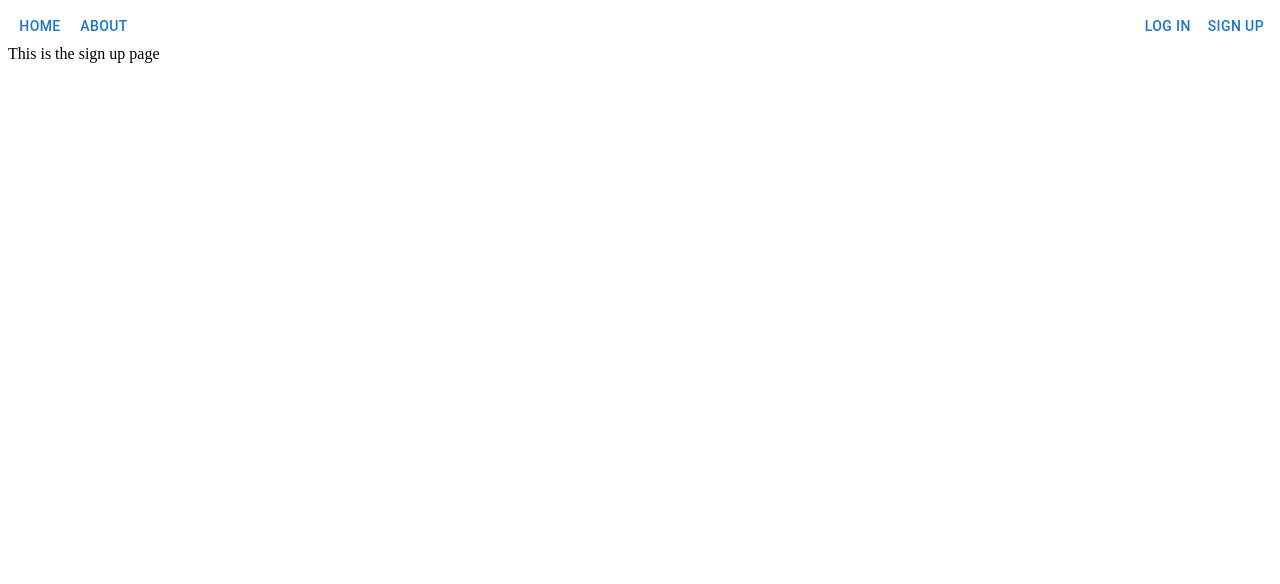
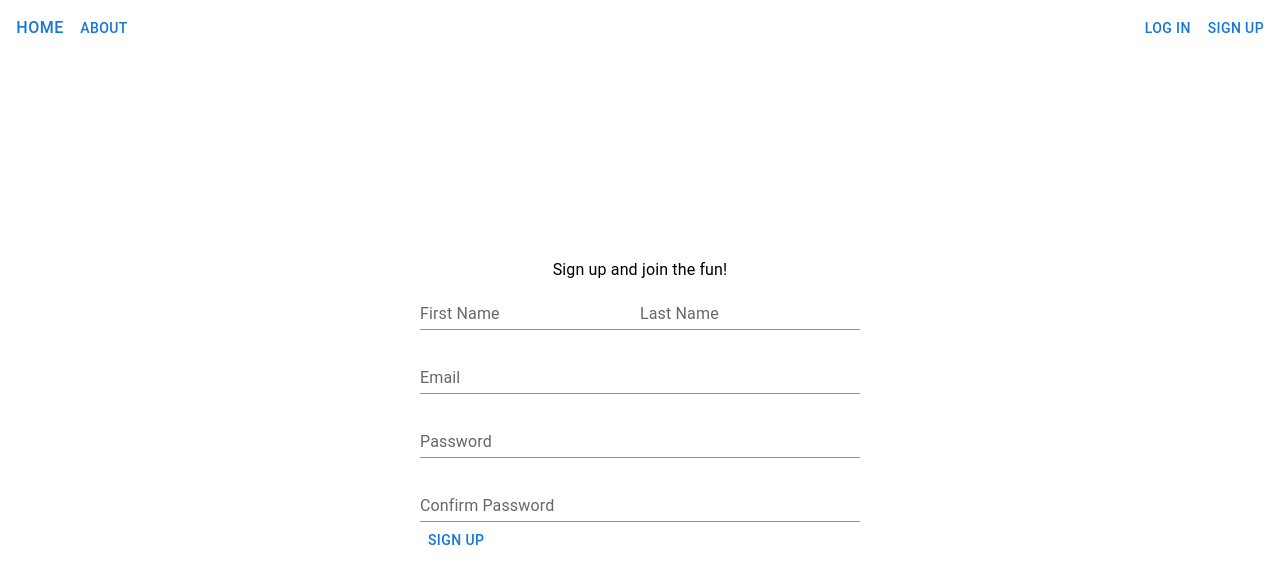
Before and after one commit to bengoh815/travellingProblem, a React (Create React App) app in the folder client/: page /signup in a window 1280 px wide. Shown: the top 584 px of the page. Built offline with nearby package versions, Linux system fonts and the light colour scheme.

Commit message:
Basic structure for Sign up
Still need to go through form components

```diff
--- a/client/package.json
+++ b/client/package.json
@@ -21,7 +21,7 @@
     "web-vitals": "^2.1.4"
   },
   "scripts": {
-    "start": "react-scripts start",
+    "start": "BROWSER=none react-scripts start",
     "build": "react-scripts build",
     "test": "react-scripts test",
     "eject": "react-scripts eject"
--- a/client/src/components/Navbar.tsx
+++ b/client/src/components/Navbar.tsx
@@ -3,16 +3,16 @@ import { Box, Button } from "@mui/material";
 
 export default function Navbar() {
   return (
-    <Box display="flex" justifyContent={"space-between"}>
-      <Box display="flex">
-        <Button component={Link} to="/">
+    <Box sx={{ display: "flex", justifyContent: "space-between" }}>
+      <Box sx={{ display: "flex" }}>
+        <Button component={Link} to="/" sx={{ fontSize: "1rem" }}>
           Home
         </Button>
         <Button component={Link} to="/about">
           About
         </Button>
       </Box>
-      <Box display="flex">
+      <Box sx={{ display: "flex" }}>
         <Button component={Link} to="/login">
           Log in
         </Button>
--- a/client/src/pages/Home.tsx
+++ b/client/src/pages/Home.tsx
@@ -1,5 +1,6 @@
+import { Link } from "react-router-dom";
+import { Box, Link as MuiLink, Typography } from "@mui/material";
 import Navbar from "../components/Navbar";
-import { Box, Link, Typography } from "@mui/material";
 
 export default function Home() {
   return (
@@ -20,7 +21,11 @@ export default function Home() {
           Family Group Ride Organizer
         </Typography>
         <Typography sx={{ fontSize: "2rem", textAlign: "center" }}>
-          Come <Link>join us now</Link>!
+          Come{" "}
+          <MuiLink component={Link} to="/signup">
+            join us now
+          </MuiLink>
+          !
         </Typography>
       </Box>
     </Box>
--- a/client/src/pages/Login.tsx
+++ b/client/src/pages/Login.tsx
@@ -5,7 +5,16 @@ export default function Login() {
   return (
     <Box>
       <Navbar />
-      This is the log in page
+      <Box
+        sx={{
+          minHeight: "90vh",
+          display: "flex",
+          justifyContent: "center",
+          alignContent: "center",
+        }}
+      >
+        <Box sx={{ display: "flex", bgcolor: "red" }}></Box>
+      </Box>
     </Box>
   );
 }
--- /dev/null
+++ b/client/src/pages/Profile.tsx
@@ -0,0 +1,12 @@
+export type User = {
+  id: number;
+  firstName: string;
+  lastName: string;
+  email: string;
+  password: string;
+  isAdmin: boolean;
+};
+
+export default function Profile() {
+  return <div>This is profile page </div>;
+}
--- a/client/src/pages/Signup.tsx
+++ b/client/src/pages/Signup.tsx
@@ -1,11 +1,129 @@
+import { useState } from "react";
+import { User } from "./Profile";
 import Navbar from "../components/Navbar";
-import { Box } from "@mui/material";
+import {
+  Box,
+  Button,
+  FormControl,
+  InputLabel,
+  TextField,
+  Typography,
+} from "@mui/material";
 
 export default function Signup() {
+  const defaultUser: Pick<User, "firstName" | "lastName" | "email"> & {
+    password: string;
+    confirmPassword: string;
+  } = {
+    firstName: "",
+    lastName: "",
+    email: "",
+    password: "",
+    confirmPassword: "",
+  };
+  const [formState, setFormState] = useState(defaultUser);
+  const [error, setError] = useState("");
+
+  const handleFormChange = (event: React.ChangeEvent<HTMLInputElement>) => {
+    const { name, value } = event.target;
+    console.log(name, value);
+    setFormState({ ...formState, [name]: value });
+  };
+
+  const handleSubmit = (event: React.FormEvent<HTMLFormElement>) => {
+    event.preventDefault();
+    if (formState.password !== formState.confirmPassword) {
+      setError("Passwords do not match");
+    } else {
+      setError("");
+      // Send to API
+    }
+  };
+
   return (
     <Box>
       <Navbar />
-      This is the sign up page
+      <Box
+        sx={{
+          minHeight: "90vh",
+          display: "flex",
+          justifyContent: "center",
+        }}
+      >
+        <Box
+          sx={{
+            display: "flex",
+            flexDirection: "column",
+            justifyContent: "center",
+          }}
+        >
+          <Typography sx={{ textAlign: "center" }}>
+            Sign up and join the fun!
+          </Typography>
+          <form onSubmit={handleSubmit}>
+            <Box
+              sx={{
+                display: "flex",
+                flexDirection: "column",
+                justifyContent: "center",
+                gap: 2,
+              }}
+            >
+              <Box>
+                <TextField
+                  id="su-fn"
+                  name="firstName"
+                  label="First Name"
+                  variant="standard"
+                  value={formState.firstName}
+                  onChange={handleFormChange}
+                />
+                <TextField
+                  id="su-ln"
+                  name="lastName"
+                  label="Last Name"
+                  variant="standard"
+                  value={formState.lastName}
+                  onChange={handleFormChange}
+                />
+              </Box>
+              <TextField
+                id="su-e"
+                name="email"
+                label="Email"
+                variant="standard"
+                value={formState.email}
+                onChange={handleFormChange}
+              />
+              <FormControl>
+                <TextField
+                  id="su-p"
+                  name="password"
+                  type="password"
+                  label="Password"
+                  variant="standard"
+                  value={formState.password}
+                  onChange={handleFormChange}
+                />
+              </FormControl>
+              <FormControl>
+                <TextField
+                  id="su-cp"
+                  name="confirmPassword"
+                  type="password"
+                  label="Confirm Password"
+                  variant="standard"
+                  value={formState.confirmPassword}
+                  onChange={handleFormChange}
+                />
+              </FormControl>
+            </Box>
+            {error && <Typography color="error">{error}</Typography>}
+
+            <Button type="submit">Sign up</Button>
+          </form>
+        </Box>
+      </Box>
     </Box>
   );
 }
```
